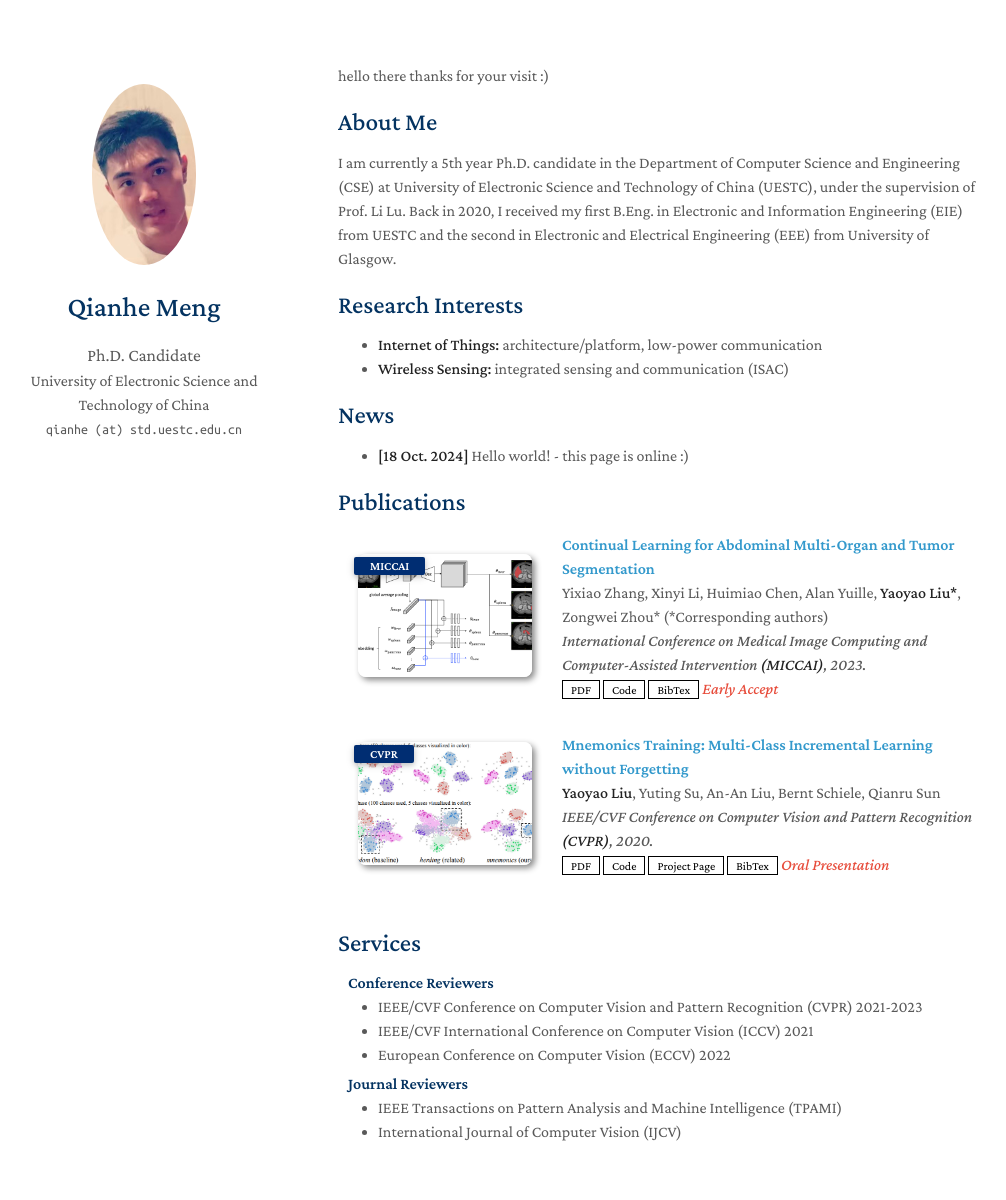
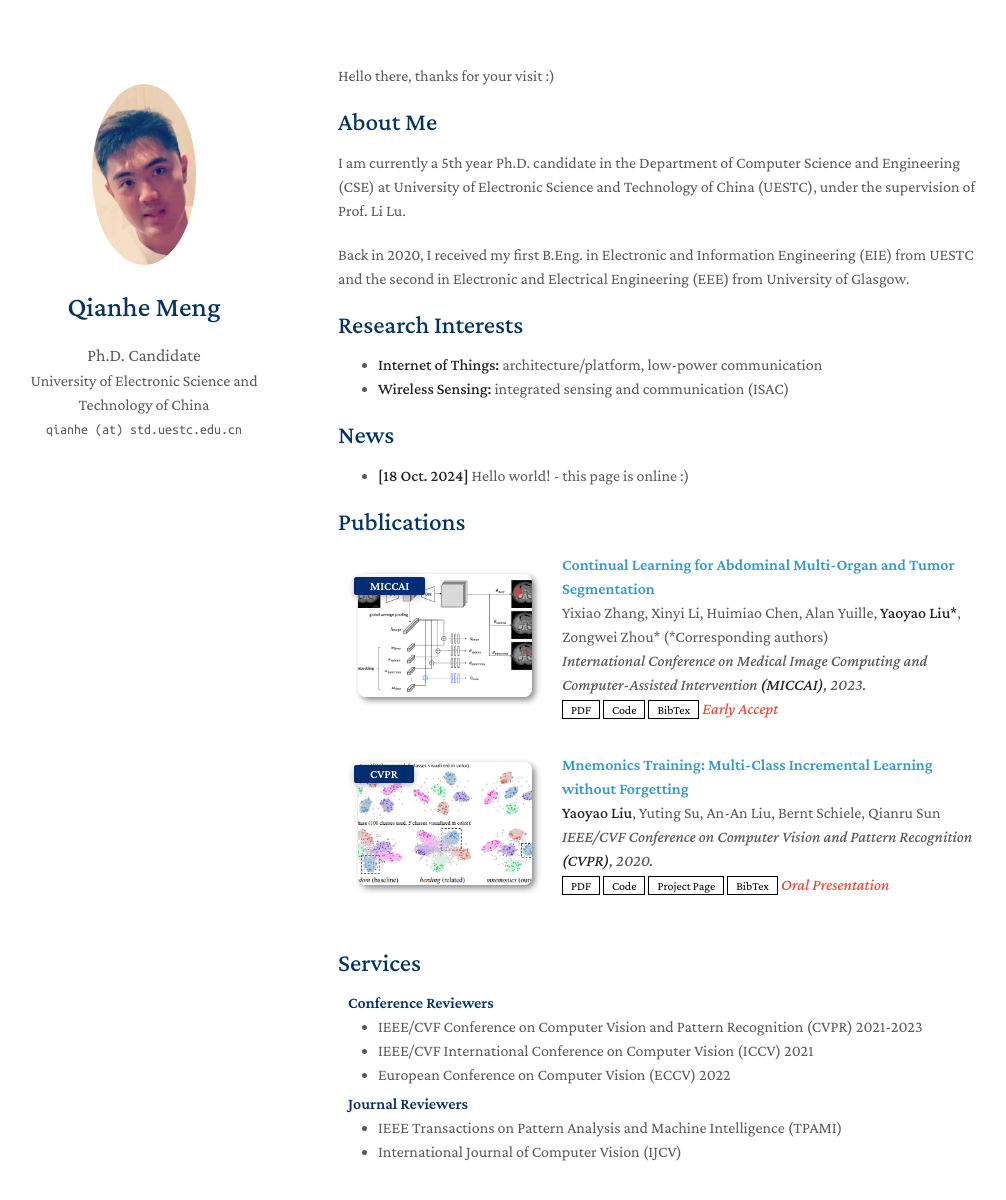
Before and after one commit to mqhyes/mqhyes.github.io, a Jekyll site: the page built from index.md, in a window 1280 px wide and 1258 px high. Shown: the top 1200 px of the window, without its empty margins (132-1138 px from the left). Built offline with Jekyll 4.4.1, drawn with Linux system fonts in a browser that asks for light colours; a style sheet for code colours, icons or effects is not loaded.

```diff
--- a/index.md
+++ b/index.md
@@ -1,11 +1,12 @@
 ---
 layout: homepage
 ---
-hello there thanks for your visit :)
+Hello there, thanks for your visit :)
 
 ## About Me
 
 I am currently a 5th year Ph.D. candidate in the Department of Computer Science and Engineering (CSE) at University of Electronic Science and Technology of China (UESTC), under the supervision of Prof. Li Lu.
+
 Back in 2020, I received my first B.Eng. in Electronic and Information Engineering (EIE) from UESTC and the second in Electronic and Electrical Engineering (EEE) from University of Glasgow.
 
 ## Research Interests
```
